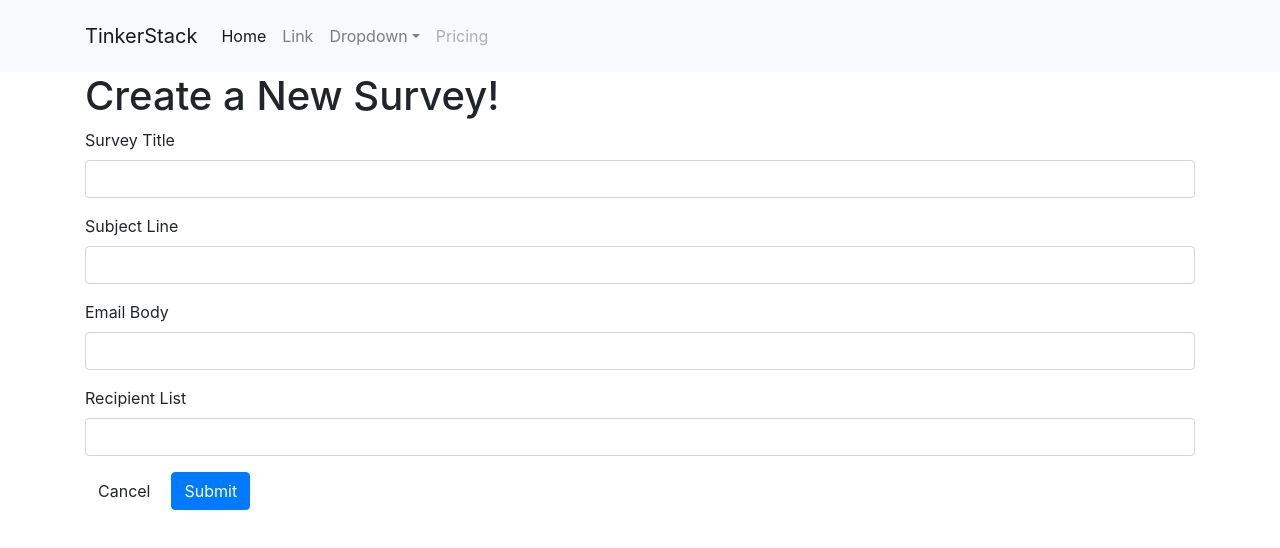
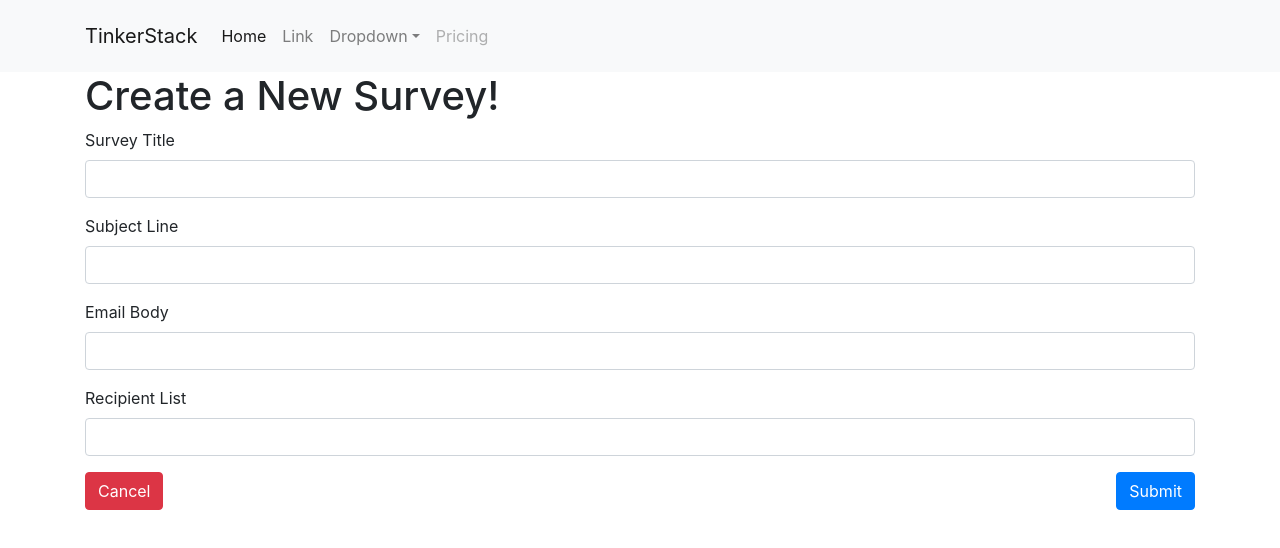
Before and after one commit to derrickyoo/tinker-stack-io, a React (Create React App) app in the folder client/: page /surveys/new in a window 1280 px wide. Shown: the top 548 px of the page. Built offline with nearby package versions, Linux system fonts and the light colour scheme; no server answers.

Commit message:
Added button styling

```diff
--- a/client/src/components/surveys/SurveyForm.js
+++ b/client/src/components/surveys/SurveyForm.js
@@ -33,14 +33,12 @@
       <div>
         <form onSubmit={this.props.handleSubmit(values => console.log(values))}>
           {this.renderFields()}
-          <Link
-            to="/dashblard"
-            type="button"
-            className="btn btn-warning-outline mr-2"
-          >
-            Cancel
+          <Link to="/dashblard">
+            <button type="button" className="btn btn-danger">
+              Cancel
+            </button>
           </Link>
-          <button type="submit" className="btn btn-primary">
+          <button type="submit" className="btn btn-primary float-right">
             Submit
           </button>
         </form>
```
